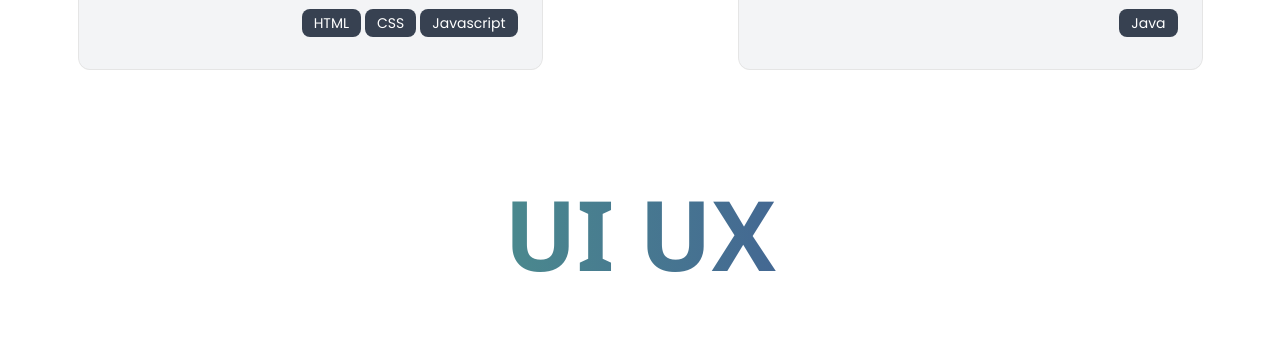
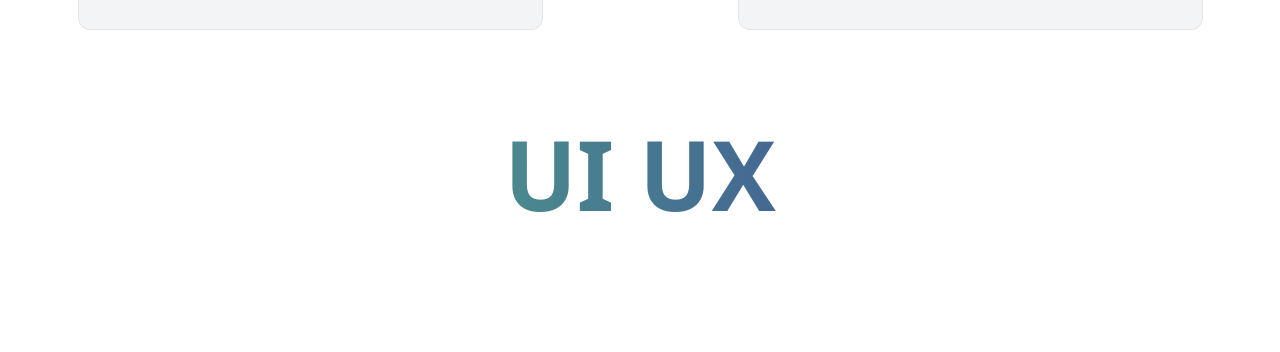
Before and after one commit to marcinpascua/Marcin-Pascua, a React (Vite) app: page / in a window 1280 px wide. Shown: the part 3140-3492 px from the top of the page. Built offline with nearby package versions, Linux system fonts and the light colour scheme.

Commit message:
updated projects.jsx

```diff
--- a/src/components/Projects.jsx
+++ b/src/components/Projects.jsx
@@ -6,13 +6,13 @@ export default function Projects() {
   return (
     <div id="projects" className="overflow-hidden mt-20 bg-white">
       <div>
-        <h1 className="text-8xl bg-gradient-to-r from-[#57C785] to-[#372A9B] bg-clip-text text-transparent  font-bold flex items-center justify-center p-5 mb-20 mt-10">
+        <h1 className="text-8xl bg-gradient-to-r from-[#57C785] to-[#372A9B] bg-clip-text text-transparent  font-bold flex items-center justify-center mt-10 mb-10 p-5">
           Projects
         </h1>
       </div>
 
       {/* PROGRAMMING PROJ */}
-      <div className="grid grid-cols-1 lg:grid-cols-2 justify-items-center gap-10">
+      <div className="grid grid-cols-1 sm:grid-cols-1 lg:grid-cols-2 justify-items-center gap-10">
         <ProjCard
           image={"/diaworld.png"}
           title={"Diaworld"}
@@ -33,13 +33,14 @@ export default function Projects() {
       </div>
 
       {/* UI UX PROJ */}
-      <div className="mt-24">
-        <h1 className="text-8xl bg-gradient-to-r from-[#57C785] to-[#372A9B] bg-clip-text text-transparent  font-bold flex items-center justify-center p-5 mb-10">
+      <div  className="mt-24">
+        <div>
+          <h1 className="text-8xl bg-gradient-to-r from-[#57C785] to-[#372A9B] bg-clip-text text-transparent  font-bold flex items-center justify-center">
             UI UX
           </h1>
         </div>
 
-      <div className="flex flex-col items-center justify-center h-screen p-10">
+        <div className="flex flex-col items-center justify-center h-screen p-5">
           <UIUXCard
             image={"/burger-king-redesign.png"}
             title={"Burger King"}
@@ -51,5 +52,6 @@ export default function Projects() {
           />
         </div>
       </div>
+    </div>
   );
 }
```
Lines whose indentation alone changed are shown as unchanged.
